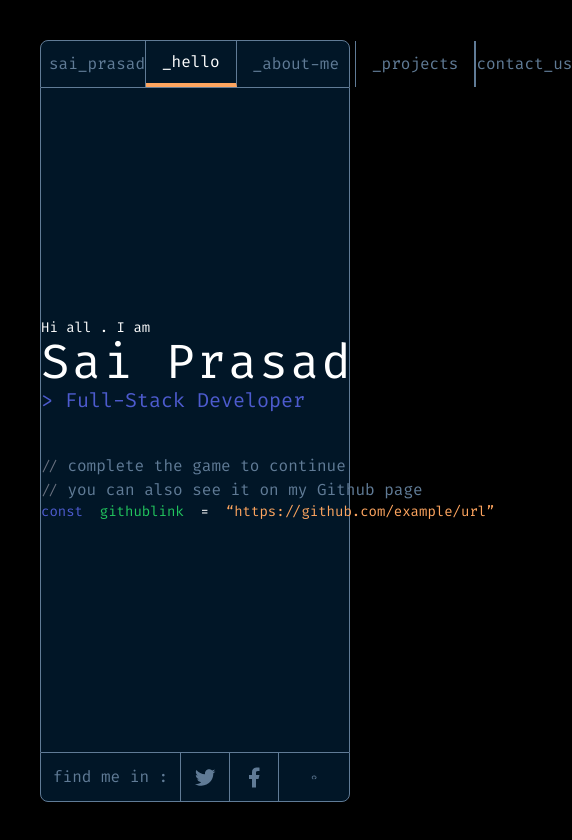
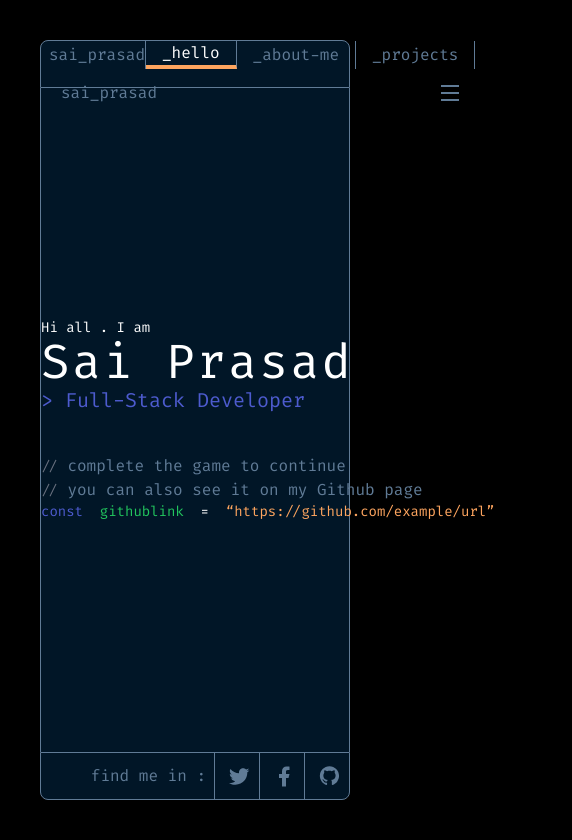
Before and after one commit to Micksuraj777/saiportfolio, a Next.js app: page / in a window 390 px wide. Shown: the top 840 px of the page, 572 px wide, since content can reach past the window. Built offline with nearby package versions, Linux system fonts and the light colour scheme; what tailwindcss-animated would draw is missing.

Commit message:
fix: changes the overall layout to grid

```diff
--- a/app/globals.css
+++ b/app/globals.css
@@ -19,7 +19,7 @@
 }
 
 .BorderB{
-  @apply border-b border-b-[#607B96];
+  @apply border-[#607B96] border-b-[1px];
 }
 
 .background {
--- a/app/layout.tsx
+++ b/app/layout.tsx
@@ -20,10 +20,12 @@ export default function RootLayout({
 }>) {
   return (
     <html lang="en" className={fira_code.className}>
-      <body className="bg-black p-10 h-screen w-screen container">
-        <Navbar />
-        <main className="border border-[#607B96] border-y-0 hero-height">{children}</main>
-        <Footer />
+      <body className="bg-black p-10 h-screen w-screen">
+        <div className='m-auto max-w-[1500px]'>
+          <Navbar />
+          <main className="border border-[#607B96] border-y-0 hero-height">{children}</main>
+          <Footer />
+        </div>
       </body>
     </html>
   );
--- a/app/projects/page.tsx
+++ b/app/projects/page.tsx
@@ -99,8 +99,8 @@ const Projects = () => {
       : projects.filter(project => selectedProjects.has(project.title));
 
   return (
-    <div className="size-full flex background">
-      <section className="border border-[#607B96]  border-y-0 border-l-0 flex min-h-full w-96 flex-col animate-fade-left animate-once">
+    <div className="size-full background grid grid-cols-8">
+      <section className="border border-[#607B96] border-y-0 border-l-0 flex min-h-full col-span-2 flex-col animate-fade-left animate-once">
         <div
           className="text-white px-2 py-1 text-sm border-[#607B96] border-b-[1px] flex items-center justify-start cursor-pointer"
           onClick={() => isDrop(!drop)}
@@ -135,12 +135,10 @@ const Projects = () => {
           ))}
         </div>
       </section>
-      <section className="text-white flex-1 p-10">
-        <div className="grid grid-cols-3 items-center gap-y-10 justify-center">
-          {filteredProjects.map(project => (
-            <Card key={project.title} {...project} />
-          ))}
-        </div>
+      <section className="text-white p-5 xl:p-10 flex items-start justify-start overflow-y-auto col-span-6 flex-wrap gap-5 size-full">
+        {filteredProjects.map(project => (
+          <Card key={project.title} {...project} />
+        ))}
       </section>
     </div>
   );
--- a/components/Footer.tsx
+++ b/components/Footer.tsx
@@ -4,27 +4,30 @@ import Link from 'next/link';
 const socialMedia = [
   { src: '/icons/twitter.svg', alt: 'twitter' },
   { src: '/icons/facebook.svg', alt: 'facebook' },
+  { src: '/icons/github.svg', alt: 'github' },
 ];
 
 const Footer = () => {
   return (
-    <footer className="w-full h-[50px] background Border rounded-b-lg">
-      <div className="grid grid-cols-[auto_auto_1fr_auto] w-full h-full">
-        <div className="BorderR items-center p-3">
-          <h1 className="Text">find me in :</h1>
-        </div>
-        <div className="flex justify-center">
+    <footer className="w-full h-12 min-h-fit background Border rounded-b-lg grid grid-cols-8">
+      <div className="col-span-8 lg:col-span-2 flex items-center justify-end lg:justify-center gap-1">
+        <h1 className="Text border-r border-[#607B96] h-full flex items-center justify-center px-2 min-w-fit text-nowrap">
+          find me in :
+        </h1>
         {socialMedia.map(item => (
-            <Link href="/" target="_blank" key={item.alt} className="p-3 BorderR">
+          <Link
+            href="/"
+            target="_blank"
+            key={item.alt}
+            className="p-2 h-full flex items-center justify-center BorderR last:border-0 lg:last:hidden"
+          >
             <Image src={item.src} alt={item.alt} width={24} height={24} />
           </Link>
         ))}
       </div>
-        <div className="md:w-full md:border-r md:border-r-[#607B96] md:block hidden"></div>
-        <div className="flex justify-center items-center px-8 gap-4">
-          <h2 className="hidden md:text-[#607B96] md:block">@sai-prasad-1</h2>
+      <div className="hidden lg:flex justify-end items-center px-8 gap-4 col-start-7 col-end-9">
+        <h2 className="hidden text-[#607B96] lg:block min-w-fit text-nowrap">@sai-prasad-1</h2>
         <Image src="/icons/github.svg" alt="github" width={24} height={24} />
-        </div>
       </div>
     </footer>
   );
--- a/components/Navbar.tsx
+++ b/components/Navbar.tsx
@@ -3,11 +3,13 @@ import Link from 'next/link';
 import { usePathname } from 'next/navigation';
 import { navbarLinks } from '@/lib/constants/index';
 import { cn } from '@/lib/utils';
+import Image from 'next/image';
+import { useState } from 'react';
 
 const Navbar = () => {
   const pathname = usePathname();
-
   const isAction = pathname === '/contact' || pathname.startsWith('/contact/');
+  const [open, isOpen] = useState(false);
 
   return (
     <nav className="w-full h-12 background Border rounded-t-lg grid grid-cols-[1fr,3fr,1fr,0.75fr] items-center">
@@ -19,12 +21,11 @@ const Navbar = () => {
       <div className="h-full grid grid-flow-col auto-cols-max">
         {navbarLinks.map(item => {
           const isActive = pathname === item.route || pathname.startsWith(`${item.route}/`);
-
           return (
             <Link
               href={item.route}
               key={item.label}
-              className={cn('flex items-center px-4 justify-start BorderR', {
+              className={cn('flex items-center px-4 justify-center h-full BorderR', {
                 'text-white border-b-4 border-b-[#FEA55F]': isActive,
                 Text: !isActive,
               })}
@@ -34,23 +35,47 @@ const Navbar = () => {
           );
         })}
       </div>
-      <div className="h-full BorderR"></div>
-      <div
-        className={cn('h-full flex items-center justify-center', {
+      <Link
+        href="/contact"
+        className={cn(
+          ' hidden lg:flex items-center justify-center col-span-1 h-full border-l-[1px] border-[#607B96]',
+          {
             'border-b-4 border-b-[#FEA55F]': isAction,
-        })}
+          },
+        )}
       >
-        <Link href="/contact">
-          <h1
+        <span
           className={cn({
             'text-white': isAction,
             Text: !isAction,
           })}
         >
           contact_us
-          </h1>
+        </span>
       </Link>
+      <div className="flex lg:hidden col-span-8 items-center justify-between">
+        <Link href="/" className="pl-5 flex items-center col-span-2 h-full Text">
+          sai_prasad
+        </Link>
+        <button onClick={() => isOpen(!open)}>
+          <Image
+            src={open ? '/icons/close-icon.svg' : '/icons/menu.svg'}
+            alt="menu"
+            width={50}
+            height={50}
+            className="p-4"
+          />
+        </button>
       </div>
+      {open ? (
+        <div className="h-[79.85vh] w-full absolute top-12 background z-50 flex items-start justify-start flex-col">
+          {navbarLinks.map(item => (
+            <Link href={item.route} key={item.label} className="text-white BorderB w-full p-2 pl-5" onClick={() => isOpen(false)}>
+              {item.label}
+            </Link>
+          ))}
+        </div>
+      ) : null}
     </nav>
   );
 };
```
Also changed, not shown: public/icons/menu.svg (added), 1 other file (tests, documents, lock files or other folders). Lines whose indentation alone changed are shown as unchanged.
